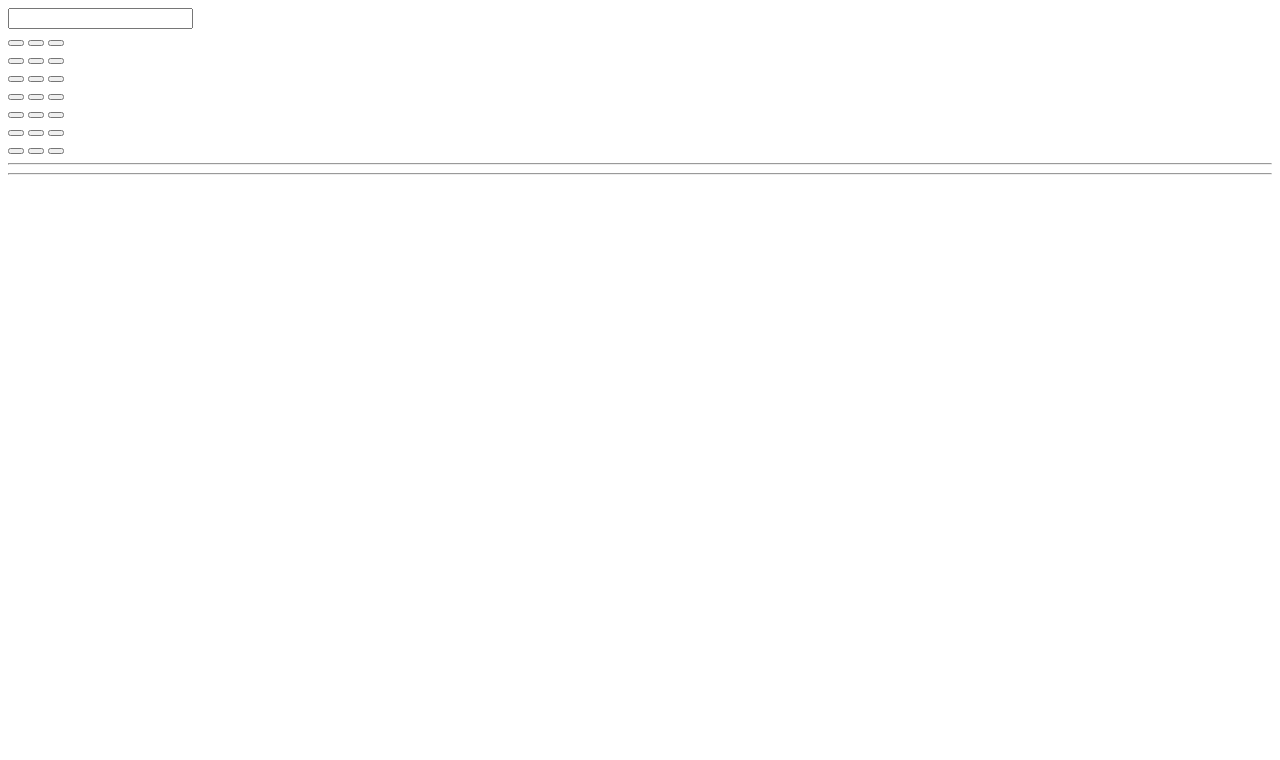
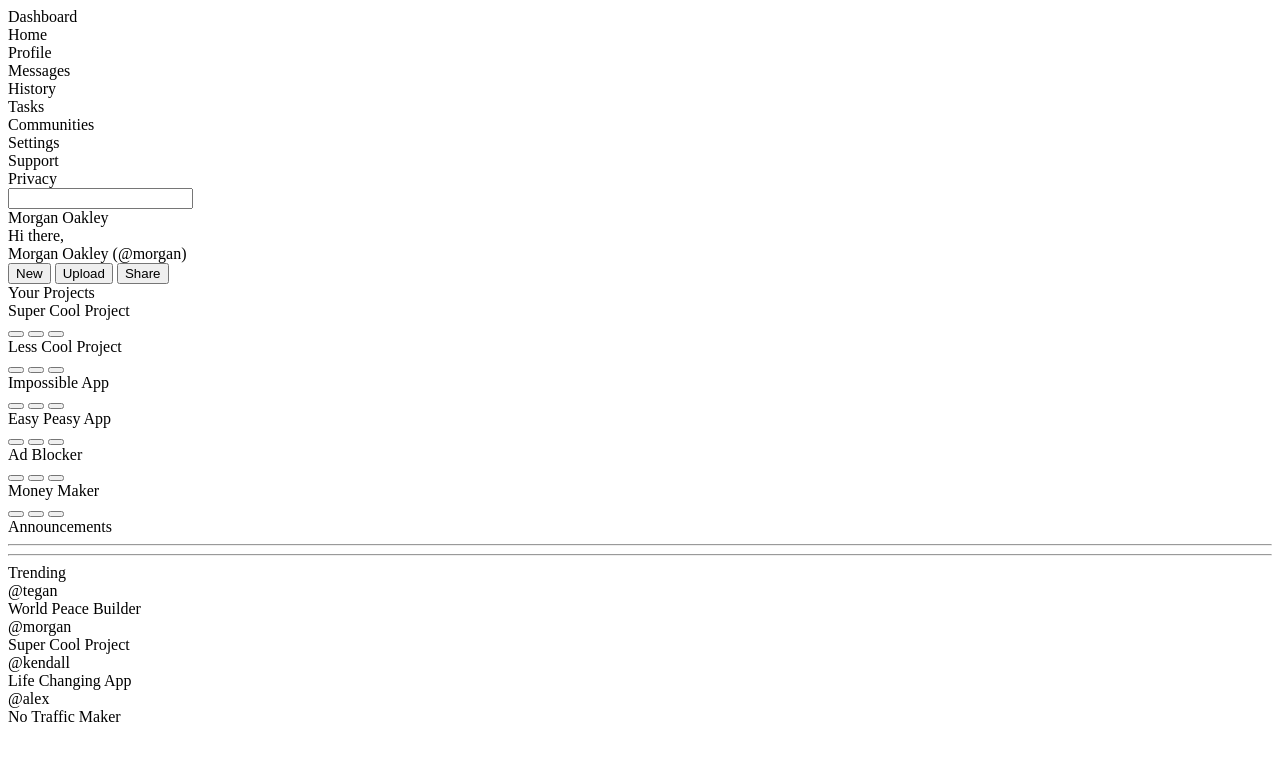
Before and after one commit to thehacktivist42/admin-dashboard, a plain HTML site: page index.html in a window 1280 px wide. Drawn offline with Linux system fonts and the light colour scheme.

Commit message:
Add textual content

```diff
--- a/index.html
+++ b/index.html
@@ -11,44 +11,44 @@
         <div class="sidebar-header">
             <div class="logo"></div>
             <div class="sidebar-header-text">
-
+                Dashboard
             </div>
         </div>
         <div class="sidebar-top-container">
             <div class="sidebar-field">
                 <div class="sidebar-icon"></div>
                 <div class="sidebar-text">
-
+                    Home
                 </div>
             </div>
             <div class="sidebar-field">
                 <div class="sidebar-icon"></div>
                 <div class="sidebar-text">
-
+                    Profile
                 </div>
             </div>
             <div class="sidebar-field">
                 <div class="sidebar-icon"></div>
                 <div class="sidebar-text">
-
+                   Messages
                 </div>
             </div>
             <div class="sidebar-field">
                 <div class="sidebar-icon"></div>
                 <div class="sidebar-text">
-
+                    History
                 </div>
             </div>
             <div class="sidebar-field">
                 <div class="sidebar-icon"></div>
                 <div class="sidebar-text">
-
+                    Tasks
                 </div>
             </div>
             <div class="sidebar-field">
                 <div class="sidebar-icon"></div>
                 <div class="sidebar-text">
-
+                    Communities
                 </div>
             </div>
         </div>
@@ -56,19 +56,19 @@
             <div class="sidebar-field">
                 <div class="sidebar-icon"></div>
                 <div class="sidebar-text">
-
+                    Settings
                 </div>
             </div>
             <div class="sidebar-field">
                 <div class="sidebar-icon"></div>
                 <div class="sidebar-text">
-
+                    Support
                 </div>
             </div>
             <div class="sidebar-field">
                 <div class="sidebar-icon"></div>
                 <div class="sidebar-text">
-
+                    Privacy
                 </div>
             </div>
         </div>
@@ -85,7 +85,7 @@
                     <div class="profile-icon" id="top-icon"></div>
                 </div>
                 <div class="username" id="top-username">
-
+                    Morgan Oakley
                 </div>
             </div>
         </div>
@@ -93,144 +93,114 @@
             <div class="header-bottom-user-info">
                 <div class="profile-icon" id="bottom-icon"></div>
                 <div class="header-greeting">
-
+                    Hi there,
                 </div>
                 <div class="username" id="bottom-username">
-
+                    Morgan Oakley (@morgan)
                 </div>
             </div>
             <div class="header-buttons">
                 <button class="header-button">
-
+                    New
                 </button>
                 <button class="header-button">
-
+                    Upload
                 </button>
                 <button class="header-button">
-
+                    Share
                 </button>
             </div>
         </div>
     </div>
     <div class="main-content">
         <div class="project-container">
+            <div class="projects-title">
+                Your Projects
+            </div>
             <div class="project">
                 <div class="project-heading">
-
+                    Super Cool Project
                 </div>
                 <div class="project-text">
 
                 </div>
                 <div class="project-buttons">
-                    <button class="favourite-button">
-
-                    </button>
-                    <button class="watchlist-button">
-
-                    </button>
-                    <button class="fork-button">
-
-                    </button>
+                    <button class="favourite-button"></button>
+                    <button class="watchlist-button"></button>
+                    <button class="fork-button"></button>
                 </div>
             </div>
             <div class="project">
                 <div class="project-heading">
-
+                    Less Cool Project
                 </div>
                 <div class="project-text">
 
                 </div>
                 <div class="project-buttons">
-                    <button class="favourite-button">
-
-                    </button>
-                    <button class="watchlist-button">
-
-                    </button>
-                    <button class="fork-button">
-
-                    </button>
+                    <button class="favourite-button"></button>
+                    <button class="watchlist-button"></button>
+                    <button class="fork-button"></button>
                 </div>
             </div>
             <div class="project">
                 <div class="project-heading">
-
+                    Impossible App
                 </div>
                 <div class="project-text">
 
                 </div>
                 <div class="project-buttons">
-                    <button class="favourite-button">
-
-                    </button>
-                    <button class="watchlist-button">
-
-                    </button>
-                    <button class="fork-button">
-
-                    </button>
+                    <button class="favourite-button"></button>
+                    <button class="watchlist-button"></button>
+                    <button class="fork-button"></button>
                 </div>
             </div>
             <div class="project">
                 <div class="project-heading">
-
+                    Easy Peasy App
                 </div>
                 <div class="project-text">
 
                 </div>
                 <div class="project-buttons">
-                    <button class="favourite-button">
-
-                    </button>
-                    <button class="watchlist-button">
-
-                    </button>
-                    <button class="fork-button">
-
-                    </button>
+                    <button class="favourite-button"></button>
+                    <button class="watchlist-button"></button>
+                    <button class="fork-button"></button>
                 </div>
             </div>
             <div class="project">
                 <div class="project-heading">
-
+                    Ad Blocker
                 </div>
                 <div class="project-text">
 
                 </div>
                 <div class="project-buttons">
-                    <button class="favourite-button">
-
-                    </button>
-                    <button class="watchlist-button">
-
-                    </button>
-                    <button class="fork-button">
-
-                    </button>
+                    <button class="favourite-button"></button>
+                    <button class="watchlist-button"></button>
+                    <button class="fork-button"></button>
                 </div>
             </div>
             <div class="project">
                 <div class="project-heading">
-
+                    Money Maker
                 </div>
                 <div class="project-text">
 
                 </div>
                 <div class="project-buttons">
-                    <button class="favourite-button">
-
-                    </button>
-                    <button class="watchlist-button">
-
-                    </button>
-                    <button class="fork-button">
-
-                    </button>
+                    <button class="favourite-button"></button>
+                    <button class="watchlist-button"></button>
+                    <button class="fork-button"></button>
                 </div>
             </div>
         </div>
         <div class="side-content">
             <div class="announcement-container">
+                <div class="announcements-title">
+                    Announcements
+                </div>
                 <div class="announcement">
                     <div class="announcement-heading">
 
@@ -259,14 +229,17 @@
                 </div>
             </div>
             <div class="trending-container">
+                <div class="trending-title">
+                    Trending
+                </div>
                 <div class="trending-user">
                     <div class="trending-user-icon"></div>
                     <div class="trending-user-info">
                         <div class="trending-username">
-
+                            @tegan
                         </div>
                         <div class="trending-user-description">
-
+                            World Peace Builder
                         </div>
                     </div>
                 </div>
@@ -274,10 +247,10 @@
                     <div class="trending-user-icon"></div>
                     <div class="trending-user-info">
                         <div class="trending-username">
-
+                            @morgan
                         </div>
                         <div class="trending-user-description">
-
+                            Super Cool Project
                         </div>
                     </div>
                 </div>
@@ -285,10 +258,10 @@
                     <div class="trending-user-icon"></div>
                     <div class="trending-user-info">
                         <div class="trending-username">
-
+                            @kendall
                         </div>
                         <div class="trending-user-description">
-
+                            Life Changing App
                         </div>
                     </div>
                 </div>
@@ -296,10 +269,10 @@
                     <div class="trending-user-icon"></div>
                     <div class="trending-user-info">
                         <div class="trending-username">
-
+                            @alex
                         </div>
                         <div class="trending-user-description">
-
+                            No Traffic Maker
                         </div>
                     </div>
                 </div>
```
